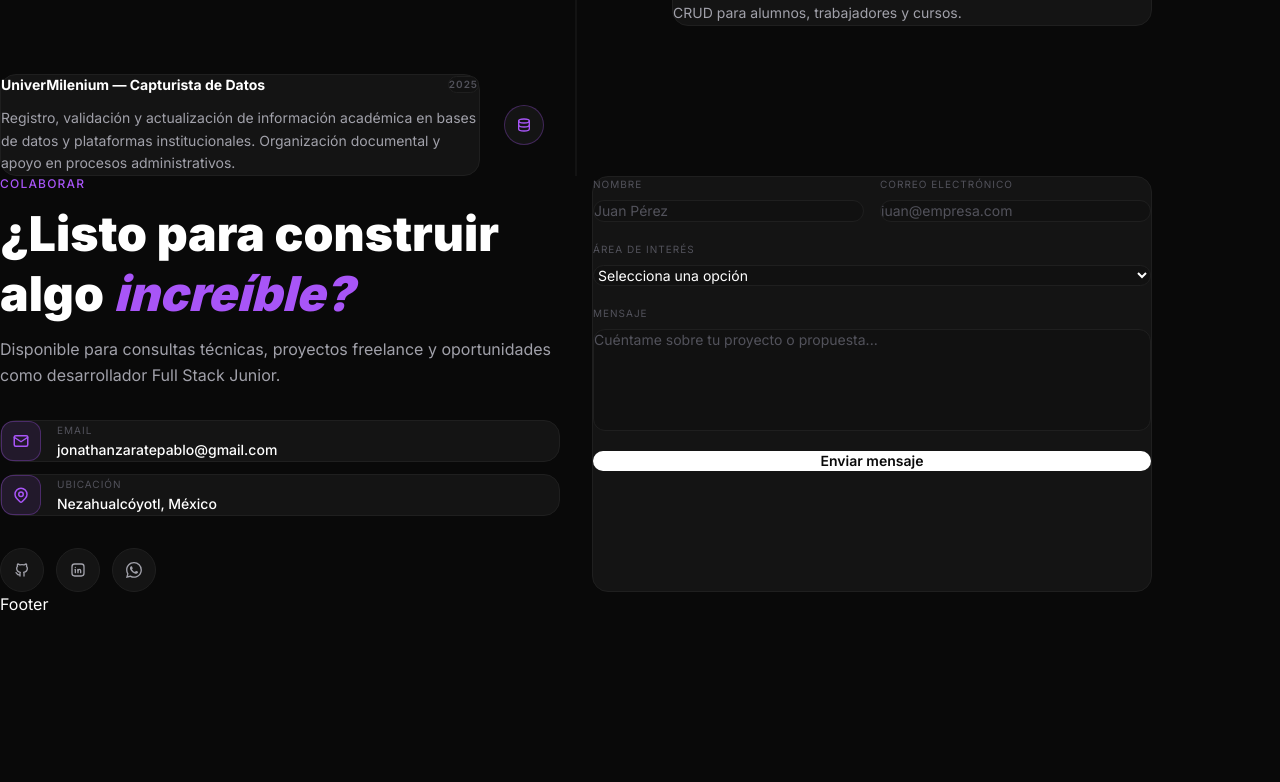
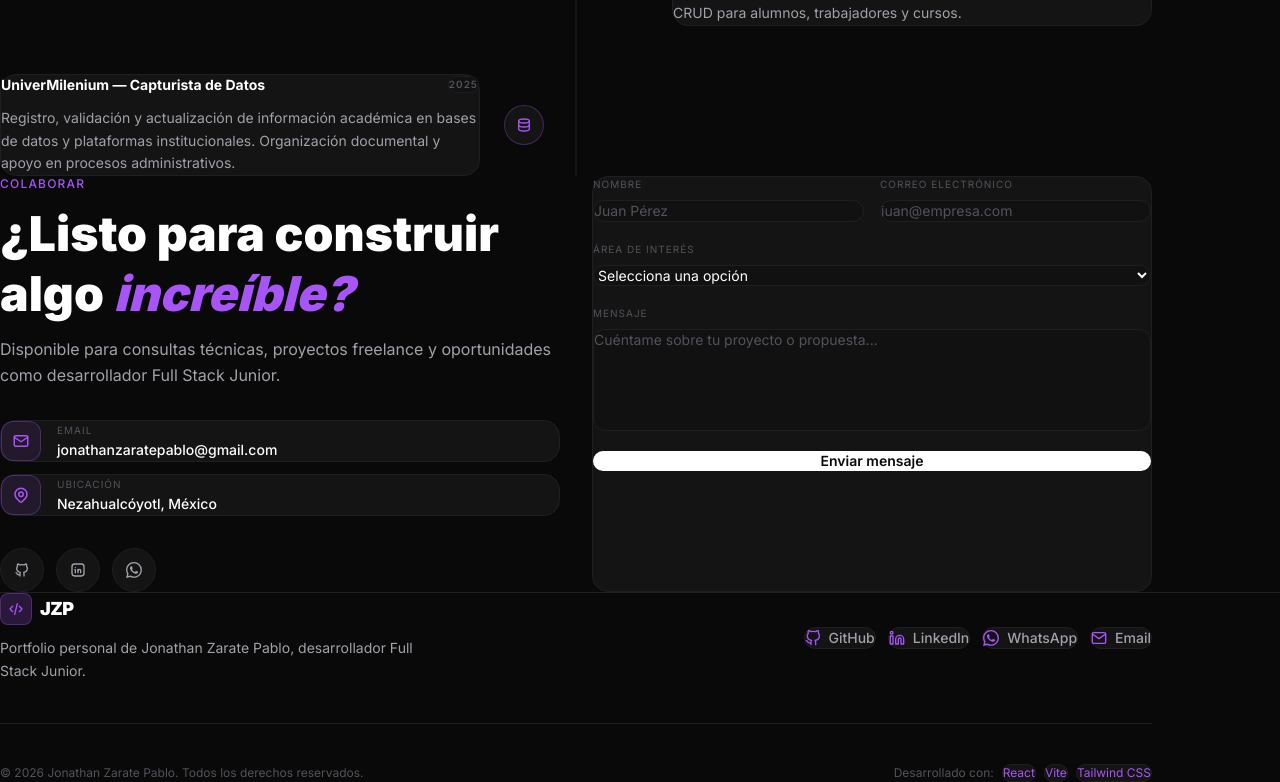
Before and after one commit to JonathanZarateP/jonathan-zarate-portfolio, a React (Vite) app: page / in a window 1280 px wide. Shown: the part 3052-3834 px from the top of the page. Before the commit the page ends 3668 px from the top, so only its background shows below. Built offline with nearby package versions, Linux system fonts and the light colour scheme.

Commit message:
feat: agregar sección Footer con branding, redes sociales y tecnologías

```diff
--- a/src/components/Footer.jsx
+++ b/src/components/Footer.jsx
@@ -1,5 +1,95 @@
+import { TbCode } from 'react-icons/tb'
+import { FiGithub, FiLinkedin, FiMail } from 'react-icons/fi'
+import { BsWhatsapp } from 'react-icons/bs'
+
+const socialLinks = [
+  {
+    icon: FiGithub,
+    label: 'GitHub',
+    href: 'https://github.com/JonathanZarateP',
+  },
+  {
+    icon: FiLinkedin,
+    label: 'LinkedIn',
+    href: 'https://linkedin.com/in/jonathan-zarate-pablo',
+  },
+  {
+    icon: BsWhatsapp,
+    label: 'WhatsApp',
+    href: 'https://wa.me/525627909037',
+  },
+  {
+    icon: FiMail,
+    label: 'Email',
+    href: 'mailto:jonathanzaratepablo@gmail.com',
+  },
+]
+
+const technologies = ['React', 'Vite', 'Tailwind CSS']
+
 const Footer = () => {
-  return <div>Footer</div>
+  const currentYear = new Date().getFullYear()
+
+  return (
+    <footer className="border-t border-border bg-bg-primary">
+      <div className="mx-auto max-w-6xl px-6 py-16">
+        <div className="flex flex-col gap-10">
+          <div className="flex flex-col justify-between gap-8 md:flex-row md:items-center">
+            <div className="flex flex-col gap-3">
+              <a href="#" className="flex w-fit items-center gap-2">
+                <div className="flex h-8 w-8 items-center justify-center rounded-lg border border-border-purple bg-purple-accent/20">
+                  <TbCode className="text-base text-purple-accent" />
+                </div>
+
+                <span className="text-lg font-black tracking-tight text-text-primary">
+                  JZP
+                </span>
+              </a>
+
+              <p className="max-w-md text-sm leading-relaxed text-text-secondary">
+                Portfolio personal de Jonathan Zarate Pablo, desarrollador Full Stack Junior.
+              </p>
+            </div>
+
+            <div className="flex flex-wrap gap-3">
+              {socialLinks.map(({ icon: Icon, label, href }) => (
+                <a
+                  key={label}
+                  href={href}
+                  target={href.startsWith('mailto:') ? undefined : '_blank'}
+                  rel={href.startsWith('mailto:') ? undefined : 'noopener noreferrer'}
+                  className="flex items-center gap-2 rounded-full border border-border bg-bg-card px-4 py-2 text-sm font-medium text-text-secondary transition-all duration-200 hover:border-border-purple hover:bg-purple-accent/10 hover:text-text-primary"
+                >
+                  <Icon className="text-base text-purple-accent" />
+                  {label}
+                </a>
+              ))}
+            </div>
+          </div>
+
+          <div className="h-px w-full bg-border" />
+
+          <div className="flex flex-col justify-between gap-4 md:flex-row md:items-center">
+            <p className="text-xs text-text-muted">
+              © {currentYear} Jonathan Zarate Pablo. Todos los derechos reservados.
+            </p>
+
+            <div className="flex flex-wrap items-center gap-2 text-xs text-text-muted">
+              <span>Desarrollado con:</span>
+              {technologies.map((tech) => (
+                <span
+                  key={tech}
+                  className="rounded-full border border-border bg-bg-card px-3 py-1 text-purple-accent"
+                >
+                  {tech}
+                </span>
+              ))}
+            </div>
+          </div>
+        </div>
+      </div>
+    </footer>
+  )
 }
 
 export default Footer
```
